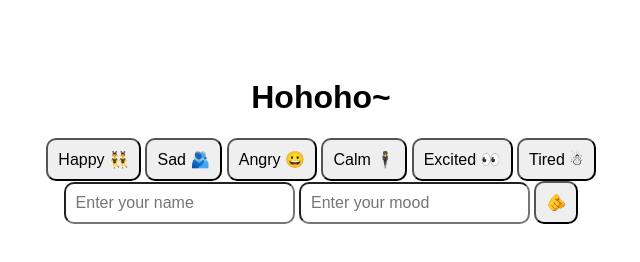
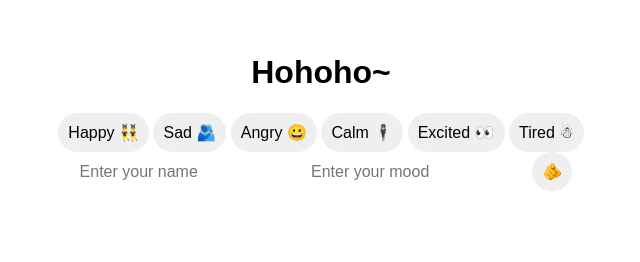
Before and after one commit to GH9857/GH9857.github.io, a plain HTML site: page index.html in a window 1280 px wide. Shown: the whole page, without its empty margins (319-959 px from the left). Drawn offline with Linux system fonts and the light colour scheme.

Commit message:
css code delt

```diff
--- a/styles2.css
+++ b/styles2.css
@@ -2,15 +2,22 @@ body {
     transition: background-color 0.5s ease;
     font-family: ui-rounded, sans-serif;
     text-align: center;
-    padding: 50px;
+    padding: 25px 50px;
+    border-radius: 560px;
+    border: none;
   }
 
   input, button {
     padding: 10px;
     font-size: 16px;
     font-family: ui-rounded, sans-serif;
-    border-radius: 10px;
+    border-radius: 560px;
+    border: none;
   }
+
+  button:hover {
+    background-color: #e48cb4;
+}
 
   .emoji {
     font-family: "Apple Color Emoji", "Segoe UI Emoji", "Noto Color Emoji", emoji, sans-serif;
```
